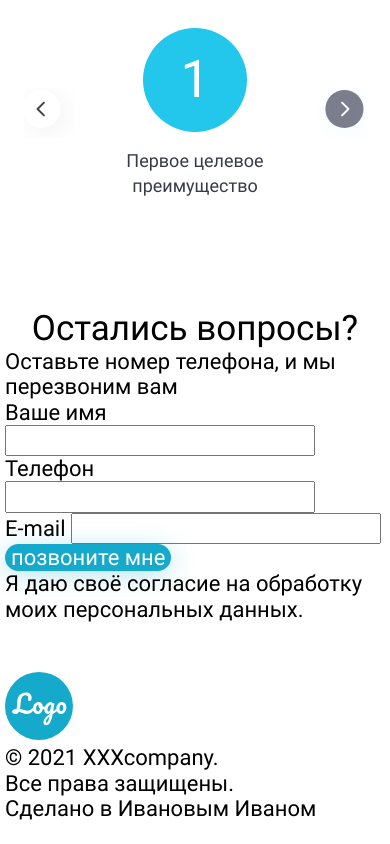
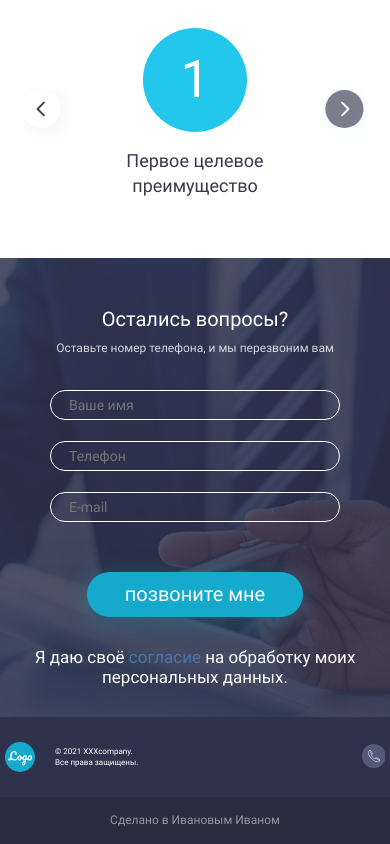
Before and after one commit to helpMeRise/adaptive_lesson, a plain HTML site: page index.html in a window 390 px wide. Shown: the part 690-1534 px from the top of the page. Before the commit the page ends 1511 px from the top, so only its background shows below. Drawn offline with Linux system fonts and the light colour scheme; files whose address does not match are found by name.

Commit message:
Сверстал всю страницу

```diff
--- /dev/null
+++ b/css/contact.css
@@ -0,0 +1,152 @@
+.contact {
+  background: url('../image/question/Background.jpg') center / cover no-repeat;
+  color: #fff;
+}
+
+.contact__title {
+  margin-bottom: 17px;
+}
+
+.contact__subtitle {
+  font-weight: 500;
+  font-size: 22px;
+  line-height: 26px;
+  text-align: center;
+  color: rgba(255, 255, 255, 0.8);
+  margin-bottom: 50px;
+}
+
+.form {
+  display: flex;
+  flex-direction: column;
+  align-items: center;
+}
+
+.input {
+  width: 100%;
+  border: 1.38235px solid #FFFFFF;
+  border-radius: 50px;
+  background-color: transparent;
+  padding: 9px 25px;
+  color: rgba(255, 255, 255, 0.8);
+}
+
+.form__input-wrap {
+  width: 423px;
+}
+
+.form__input-wrap:not(:last-of-type) {
+  margin-bottom: 21px;
+}
+
+.form__input-wrap:last-of-type {
+  margin-bottom: 50px;
+}
+
+.contact__button {
+  padding: 11px 38px;
+  margin-bottom: 50px;
+}
+
+.contact__policy {
+  font-size: 20px;
+  line-height: 23px;
+  text-align: center;
+}
+
+.contact__link {
+  color: #4A76A8;
+}
+
+@media (max-width: 1024px) {
+  .contact {
+    padding-bottom: 56px;
+  }
+
+  .contact__title {
+    font-size: 32px;
+    line-height: 37px;
+    margin-bottom: 16px;
+  }
+
+  .contact__subtitle {
+    font-size: 20px;
+    line-height: 23px;
+  }
+
+  .form__input-wrap {
+    width: 379px;
+  }
+
+  .input {
+    width: 100%;
+    border: 1.38235px solid #FFFFFF;
+    border-radius: 50px;
+    background-color: transparent;
+    padding: 8px 23px;
+    color: rgba(255, 255, 255, 0.8);
+    font-size: 20px;
+    line-height: 23px;
+  }
+
+  .contact__button {
+    font-size: 20px;
+    line-height: 23px;
+    margin-bottom: 30px;
+  }
+
+  .contact__policy {
+    font-size: 17px;
+    line-height: 20px;
+  }
+}
+
+@media (max-width: 768px) {
+  .contact__title {
+    font-size: 28px;
+    line-height: 30px;
+  }
+
+  .contact__subtitle {
+    font-size: 18px;
+  }
+}
+
+@media (max-width: 480px) {
+  .contact {
+    padding-bottom: 30px;
+  }
+
+  .contact__title {
+    font-size: 20px;
+    line-height: 23px;
+    margin-bottom: 10px;
+  }
+
+  .contact__subtitle {
+    font-size: 12px;
+    line-height: 14px;
+    margin-bottom: 35px;
+  }
+
+  .form__input-wrap {
+    width: 290px;
+  }
+
+  .input {
+    padding: 6px 18px;
+    font-size: 14px;
+    line-height: 16px;
+  }
+
+  .contact__button {
+    font-size: 20px;
+    line-height: 23px;
+    margin-bottom: 30px;
+  }
+
+  .contact__policy {
+    font-size: 17px;
+    line-height: 20px;
+  }
+}
--- /dev/null
+++ b/css/footer.css
@@ -0,0 +1,94 @@
+.footer {
+  padding: 45px 0;
+  background: #2F324B;
+  color: #fff;
+}
+
+.footer__container {
+  display: flex;
+  justify-content: space-between;
+  align-items: center;
+}
+
+.footer__wrap {
+  display: flex;
+  align-items: center;
+}
+
+.footer__logo {
+  width: 68px;
+  height: 68px;
+  margin-right: 20px;
+}
+
+.footer__copy {
+  display: flex;
+  flex-direction: column;
+}
+
+.footer__text {
+  font-weight: 500;
+  font-size: 12px;
+  line-height: 17px;
+}
+
+.footer__creator {
+  font-weight: 500;
+  font-size: 12px;
+  line-height: 17px;
+}
+
+@media (max-width: 1024px) {
+  .footer__logo {
+    width: 60px;
+    height: 60px;
+  }
+
+  .footer__creator {
+    opacity: .5;
+  }
+}
+
+@media (max-width: 768px) {
+  .footer {
+    padding: 25px 0 15px;
+    background: linear-gradient(#2F324B 90px, #2A2C3F 90px);
+  }
+
+  .footer__container {
+    flex-wrap: wrap;
+  }
+
+  .footer__wrap {
+    margin-bottom: 40px;
+  }
+
+  .footer__contacts {
+    margin-bottom: 40px;
+  }
+
+  .footer__logo {
+    width: 30px;
+    height: 30px;
+  }
+
+  .footer__creator {
+    order: 2;
+    margin: 0 auto;
+  }
+}
+
+@media (max-width: 480px) {
+  .footer {
+    background: linear-gradient(#2F324B 80px, #2A2C3F 80px);
+  }
+
+  .footer__wrap {
+    width: 80%;
+  }
+
+  .footer__text {
+    font-size: 8px;
+    line-height: 11px;
+  }
+}
--- a/css/global.css
+++ b/css/global.css
@@ -101,14 +101,59 @@ iframe {
   color: #fff;
 }
 
+.contacts {
+  display: flex;
+  flex-direction: column;
+  align-items: center;
+}
+
+.contacts__phone {
+  font-weight: normal;
+  font-size: 23.85px;
+  line-height: 28px;
+  margin-bottom: 3px;
+}
+
+.contacts__phone_mobile {
+  display: none;
+}
+
+.contacts__link {
+  font-size: 16px;
+  line-height: 19px;
+  text-align: center;
+  border-bottom: 1px solid rgba(255, 255, 255, 0.5);
+}
+
 @media (max-width: 1024px) {
   .container {
     padding: 0 15px;
   }
+
+  .contacts__phone {
+    font-size: 21px;
+    line-height: 25px;
+  }
+
+  .contacts__link {
+    font-size: 13px;
+    line-height: 15px;
+  }
 }
-
 @media (max-width: 480px) {
   .container {
     padding: 0 5px;
   }
+
+  .contacts__phone,
+  .contacts__link {
+    display: none;
+  }
+
+  .contacts__phone_mobile {
+    display: block;
+    width: 24px;
+    height: 24px;
+    background: url('../image/header/Phone.svg')
+  }
 }
--- a/css/hero.css
+++ b/css/hero.css
@@ -9,30 +9,6 @@
   justify-content: space-between;
   align-items: center;
   margin-bottom: 120px;
-}
-
-.contacts {
-  display: flex;
-  flex-direction: column;
-  align-items: center;
-}
-
-.contacts__phone {
-  font-weight: normal;
-  font-size: 23.85px;
-  line-height: 28px;
-  margin-bottom: 3px;
-}
-
-.contacts__phone_mobile {
-  display: none;
-}
-
-.contacts__link {
-  font-size: 16px;
-  line-height: 19px;
-  text-align: center;
-  border-bottom: 1px solid rgba(255, 255, 255, 0.5);
 }
 
 .hero__content {
@@ -81,16 +57,6 @@
     margin-bottom: 70px;
   }
 
-  .contacts__phone {
-    font-size: 21px;
-    line-height: 25px;
-  }
-
-  .contacts__link {
-    font-size: 13px;
-    line-height: 15px;
-  }
-
   .hero__content {
     max-width: 780px;
   }
@@ -137,18 +103,6 @@
     height: 30px;
   }
 
-  .contacts__phone,
-  .contacts__link {
-    display: none;
-  }
-
-  .contacts__phone_mobile {
-    display: block;
-    width: 24px;
-    height: 24px;
-    background: url('../image/header/Phone.svg')
-  }
-
   .hero__content {
     max-width: 290px;
   }
--- a/css/style.css
+++ b/css/style.css
@@ -4,3 +4,5 @@
 @import url(global.css);
 @import url(hero.css);
 @import url(advantages.css);
+@import url(contact.css);
+@import url(footer.css);
--- a/index.html
+++ b/index.html
@@ -28,7 +28,7 @@
           <a href="tel:+79625561234" class="contacts__phone header__phone">+7 (962) 556 - 1234</a>
           <a href="#" class="contacts__link header__link">Перезвоните мне</a>
 
-          <a href="#" class="contacts__phone_mobile"></a>
+          <a href="#" class=" contacts__phone contacts__phone_mobile"></a>
         </div>
       </header>
 
@@ -36,7 +36,7 @@
         <h1 class="hero__title">Заголовок c уникальным торговым предложение по системе 4U</h1>
         <p class="hero__text">Описания предлжения компании. Сайт рыбатекст поможет дизайнеру, верстальщику, вебмастеру сгенерировать несколько абзацев более менее осмысленного текста рыбы на русском языке, а начинающему.</p>
 
-        <p class="hero__text_mobile">Описания предлжения компании. Сайт рыбатекст поможет дизайнеру, верстальщику, вебмастеру сгенерировать несколько абзацев более.</p>
+        <p class=" hero__text hero__text_mobile">Описания предлжения компании. Сайт рыбатекст поможет дизайнеру, верстальщику, вебмастеру сгенерировать несколько абзацев более.</p>
 
         <button class="button hero__button">Подробнее</button>
       </div>
@@ -102,39 +102,40 @@
   </section>
 
   <section class="section contact">
-    <div class="container">
+    <div class="container contact__container">
       <h2 class="section__title contact__title">Остались вопросы?</h2>
       <p class="contact__subtitle">Оставьте номер телефона, и мы перезвоним вам</p>
 
       <form action="#" class="form contact__form">
 
         <div class="form__input-wrap">
-          <label for="" class="form__label">Ваше имя</label>
-          <input type="text" class="input form__input">
+          <input type="text" class="input form__input" placeholder="Ваше имя">
         </div>
+
         <div class="form__input-wrap">
-          <label for="" class="form__label">Телефон</label>
-          <input type="text" class="input form__input">
+          <input type="text" class="input form__input" placeholder="Телефон">
         </div>
+
         <div class="form__input-wrap">
-          <label for="" class="form__label">E-mail</label>
-          <input type="text" class="input form__input">
+          <input type="text" class="input form__input" placeholder="E-mail">
         </div>
 
         <button type="submit" class="button contact__button">позвоните мне</button>
 
-        <p class="cotact__policy">Я даю своё <a href="#">согласие</a> на обработку моих персональных данных.</p>
+        <p class="contact__policy">Я даю своё <a href="#" class="contact__link">согласие</a> на обработку моих персональных данных.</p>
 
       </form>
     </div>
   </section>
 
   <footer class="footer">
-    <div class="container">
+    <div class="container footer__container">
       <div class="footer__wrap">
         <img src="image/Logo.svg" alt="Логотип" class="footer__logo">
-        <p class="footer__text">© 2021 XXXcompany. </p>
-        <p class="footer__text">Все права защищены.</p>
+        <div class="footer__copy">
+          <p class="footer__text">© 2021 XXXcompany. </p>
+          <p class="footer__text">Все права защищены.</p>
+        </div>
       </div>
 
       <p class="footer__creator">Сделано в Ивановым Иваном</p>
@@ -142,6 +143,8 @@
       <div class="contacts footer__contacts">
         <a href="tel:+79625561234" class="contacts__phone footer__phone">+7 (962) 556 - 1234</a>
         <a href="#" class="contacts__link footer__link">Перезвоните мне</a>
+
+        <a href="#" class="contacts__phone contacts__phone_mobile"></a>
       </div>
     </div>
   </footer>
```
